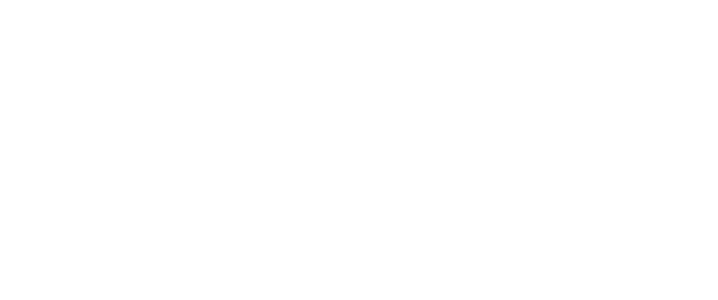
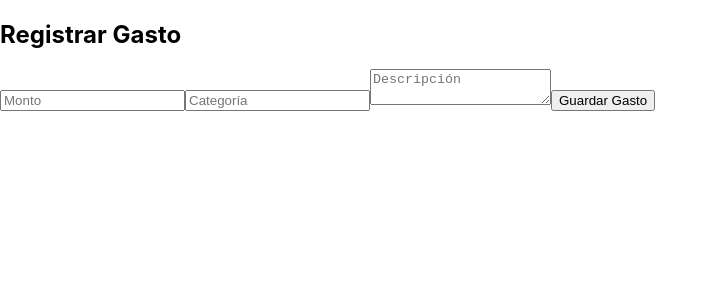
Before and after one commit to JoshuaChavF/FinanzasProyect, a React (Create React App) app in the folder frontend/: page /gastos in a window 1280 px wide. Before the commit this address had no page. Shown: the top 300 px of the page, without its empty margins (0-718 px from the left). Built offline with nearby package versions, Linux system fonts and the light colour scheme.

Commit message:
updates
Update paginas

```diff
--- a/frontend/src/App.js
+++ b/frontend/src/App.js
@@ -3,6 +3,9 @@ import Login from "./pages/Login";
 import Registro from "./pages/Registro";
 import Dashboard from "./pages/Dashboard";
 import ProtectedRoute from "./components/ProtectedRoute";
+import Ingresos from "./pages/Ingresos";
+import Gastos from "./pages/Gastos";
+import Presupuestos from "./pages/Presupuestos";
 
 function App() {
   return (
@@ -10,7 +13,10 @@ function App() {
       <Routes>
         <Route path="/" element={<Login />} />
         <Route path="/registro" element={<Registro />} />
-        <Route path="/dashboard" element={<ProtectedRoute><Dashboard /></ProtectedRoute>} />
+        <Route path="/dashboard" element={<Dashboard />} />
+        <Route path="/ingresos" element={<Ingresos />} />
+        <Route path="/gastos" element={<Gastos />} />
+        <Route path="/presupuestos" element={<Presupuestos />} />
       </Routes>
     </Router>
   );
--- a/frontend/src/pages/Dashboard.js
+++ b/frontend/src/pages/Dashboard.js
@@ -1,34 +1,69 @@
-import { useEffect, useState, useContext } from "react";
-import axios from "axios";
-import AuthContext from "../context/AuthContext";
+import React, { useEffect, useState } from "react";
+import { Line } from "react-chartjs-2";
+import { Chart as ChartJS, CategoryScale, LinearScale, PointElement, LineElement, Title, Tooltip, Legend } from 'chart.js';
+
+ChartJS.register(CategoryScale, LinearScale, PointElement, LineElement, Title, Tooltip, Legend);
 
 const Dashboard = () => {
-    const [transacciones, setTransacciones] = useState([]);
-    const [presupuestos, setPresupuestos] = useState([]);
-    const { user, logout } = useContext(AuthContext);
+  const [finances, setFinances] = useState({
+    ingresos: 0,
+    gastos: 0,
+    saldo: 0,
+    ingresosMensuales: [],
+    gastosMensuales: []
+  });
 
+  // Simulando datos de ejemplo (deberías obtener estos datos desde la API o base de datos)
   useEffect(() => {
     const fetchData = async () => {
-            const resTrans = await axios.get(`http://localhost:5000/api/transacciones/${user.id}`);
-            const resPres = await axios.get(`http://localhost:5000/api/presupuestos/${user.id}`);
-            setTransacciones(resTrans.data);
-            setPresupuestos(resPres.data);
+      // Obtén los datos desde tu backend (esto es solo un ejemplo)
+      setFinances({
+        ingresos: 5000, // Ejemplo de ingresos totales
+        gastos: 2500, // Ejemplo de gastos totales
+        saldo: 2500, // Saldo actual
+        ingresosMensuales: [1000, 1200, 1100, 1300, 1400, 1500], // Ejemplo de ingresos mensuales
+        gastosMensuales: [700, 800, 600, 700, 900, 900] // Ejemplo de gastos mensuales
+      });
     };
+
     fetchData();
-    }, [user]);
+  }, []);
+
+  // Configuración de los gráficos
+  const data = {
+    labels: ['Enero', 'Febrero', 'Marzo', 'Abril', 'Mayo', 'Junio'],
+    datasets: [
+      {
+        label: 'Ingresos',
+        data: finances.ingresosMensuales,
+        borderColor: 'green',
+        backgroundColor: 'rgba(0, 255, 0, 0.2)',
+        tension: 0.4,
+      },
+      {
+        label: 'Gastos',
+        data: finances.gastosMensuales,
+        borderColor: 'red',
+        backgroundColor: 'rgba(255, 0, 0, 0.2)',
+        tension: 0.4,
+      }
+    ]
+  };
 
   return (
     <div>
-            <h2>Dashboard</h2>
-            <button onClick={logout}>Cerrar Sesión</button>
+      <h2>Panel de Control</h2>
+      <div>
+        <h3>Vista General</h3>
+        <p><strong>Ingresos Totales:</strong> ${finances.ingresos}</p>
+        <p><strong>Gastos Totales:</strong> ${finances.gastos}</p>
+        <p><strong>Saldo:</strong> ${finances.saldo}</p>
+      </div>
 
-            {presupuestos.map(p => {
-                const gastoTotal = transacciones
-                    .filter(t => t.tipo === "gasto" && t.categoria === p.categoria)
-                    .reduce((sum, t) => sum + t.monto, 0);
-
-                return gastoTotal > p.limite && <p key={p.id} style={{ color: "red" }}>¡Alerta! Excediste el presupuesto en {p.categoria}</p>;
-            })}
+      <div>
+        <h3>Gráficos de Ingresos y Gastos</h3>
+        <Line data={data} />
+      </div>
     </div>
   );
 };
--- /dev/null
+++ b/frontend/src/pages/Gastos.js
@@ -0,0 +1,48 @@
+import React, { useState } from "react";
+
+const Gastos = () => {
+  const [monto, setMonto] = useState("");
+  const [categoria, setCategoria] = useState("");
+  const [descripcion, setDescripcion] = useState("");
+
+  const handleSubmit = async (e) => {
+    e.preventDefault();
+
+    // Lógica para guardar los gastos en la base de datos
+    // Debes hacer una petición POST al backend para guardar los datos.
+
+    console.log({ monto, categoria, descripcion });
+    // Resetear campos
+    setMonto("");
+    setCategoria("");
+    setDescripcion("");
+  };
+
+  return (
+    <div>
+      <h2>Registrar Gasto</h2>
+      <form onSubmit={handleSubmit}>
+        <input
+          type="number"
+          placeholder="Monto"
+          value={monto}
+          onChange={(e) => setMonto(e.target.value)}
+        />
+        <input
+          type="text"
+          placeholder="Categoría"
+          value={categoria}
+          onChange={(e) => setCategoria(e.target.value)}
+        />
+        <textarea
+          placeholder="Descripción"
+          value={descripcion}
+          onChange={(e) => setDescripcion(e.target.value)}
+        />
+        <button type="submit">Guardar Gasto</button>
+      </form>
+    </div>
+  );
+};
+
+export default Gastos;
--- /dev/null
+++ b/frontend/src/pages/Ingresos.js
@@ -0,0 +1,48 @@
+import React, { useState } from "react";
+
+const Ingresos = () => {
+  const [monto, setMonto] = useState("");
+  const [categoria, setCategoria] = useState("");
+  const [descripcion, setDescripcion] = useState("");
+
+  const handleSubmit = async (e) => {
+    e.preventDefault();
+
+    // Lógica para guardar los ingresos en la base de datos
+    // Debes hacer una petición POST al backend para guardar los datos.
+
+    console.log({ monto, categoria, descripcion });
+    // Resetear campos
+    setMonto("");
+    setCategoria("");
+    setDescripcion("");
+  };
+
+  return (
+    <div>
+      <h2>Registrar Ingreso</h2>
+      <form onSubmit={handleSubmit}>
+        <input
+          type="number"
+          placeholder="Monto"
+          value={monto}
+          onChange={(e) => setMonto(e.target.value)}
+        />
+        <input
+          type="text"
+          placeholder="Categoría"
+          value={categoria}
+          onChange={(e) => setCategoria(e.target.value)}
+        />
+        <textarea
+          placeholder="Descripción"
+          value={descripcion}
+          onChange={(e) => setDescripcion(e.target.value)}
+        />
+        <button type="submit">Guardar Ingreso</button>
+      </form>
+    </div>
+  );
+};
+
+export default Ingresos;
--- a/frontend/src/pages/Login.js
+++ b/frontend/src/pages/Login.js
@@ -20,7 +20,7 @@ const Login = () => {
 
     if (response.ok) {
       // Si el inicio de sesión es exitoso, redirige al usuario a la siguiente página
-      navigate("/dashboard"); // Reemplaza con la ruta a la que quieras redirigir
+      navigate("/dashboard"); //
     } else {
       const data = await response.text();
       setError(data); // Muestra el error si el login falla
--- /dev/null
+++ b/frontend/src/pages/Presupuestos.js
@@ -0,0 +1,47 @@
+import React, { useState } from "react";
+
+const Presupuestos = () => {
+  const [categoria, setCategoria] = useState("");
+  const [monto, setMonto] = useState("");
+  const [metas, setMetas] = useState([]);
+
+  const handleSubmit = (e) => {
+    e.preventDefault();
+    const nuevaMeta = { categoria, monto };
+    setMetas([...metas, nuevaMeta]);
+    setCategoria("");
+    setMonto("");
+  };
+
+  return (
+    <div>
+      <h2>Presupuestos y Metas Financieras</h2>
+      <form onSubmit={handleSubmit}>
+        <input
+          type="text"
+          placeholder="Categoría"
+          value={categoria}
+          onChange={(e) => setCategoria(e.target.value)}
+        />
+        <input
+          type="number"
+          placeholder="Monto"
+          value={monto}
+          onChange={(e) => setMonto(e.target.value)}
+        />
+        <button type="submit">Agregar Presupuesto</button>
+      </form>
+
+      <h3>Metas Financieras</h3>
+      <ul>
+        {metas.map((meta, index) => (
+          <li key={index}>
+            {meta.categoria}: ${meta.monto}
+          </li>
+        ))}
+      </ul>
+    </div>
+  );
+};
+
+export default Presupuestos;
```
Lines whose indentation alone changed are shown as unchanged.
